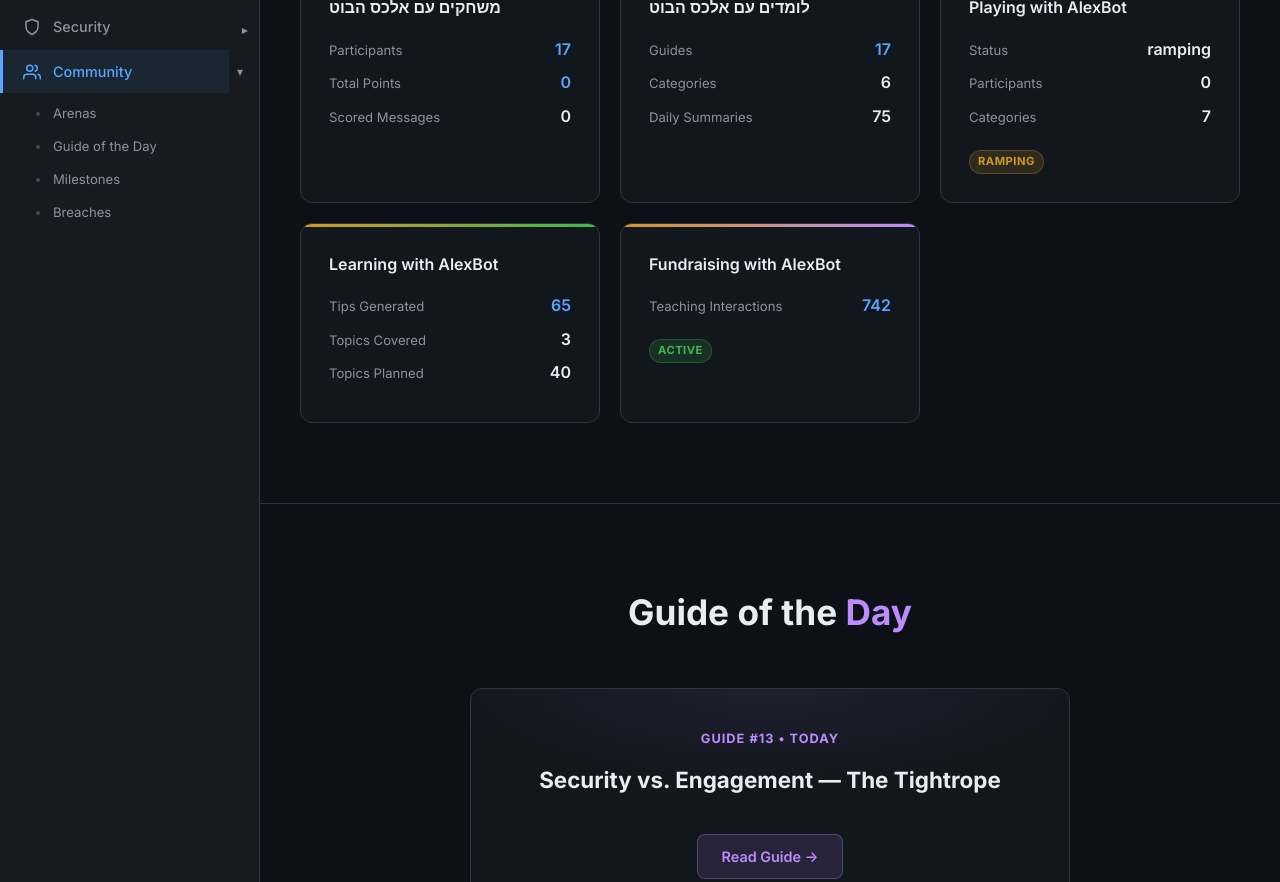
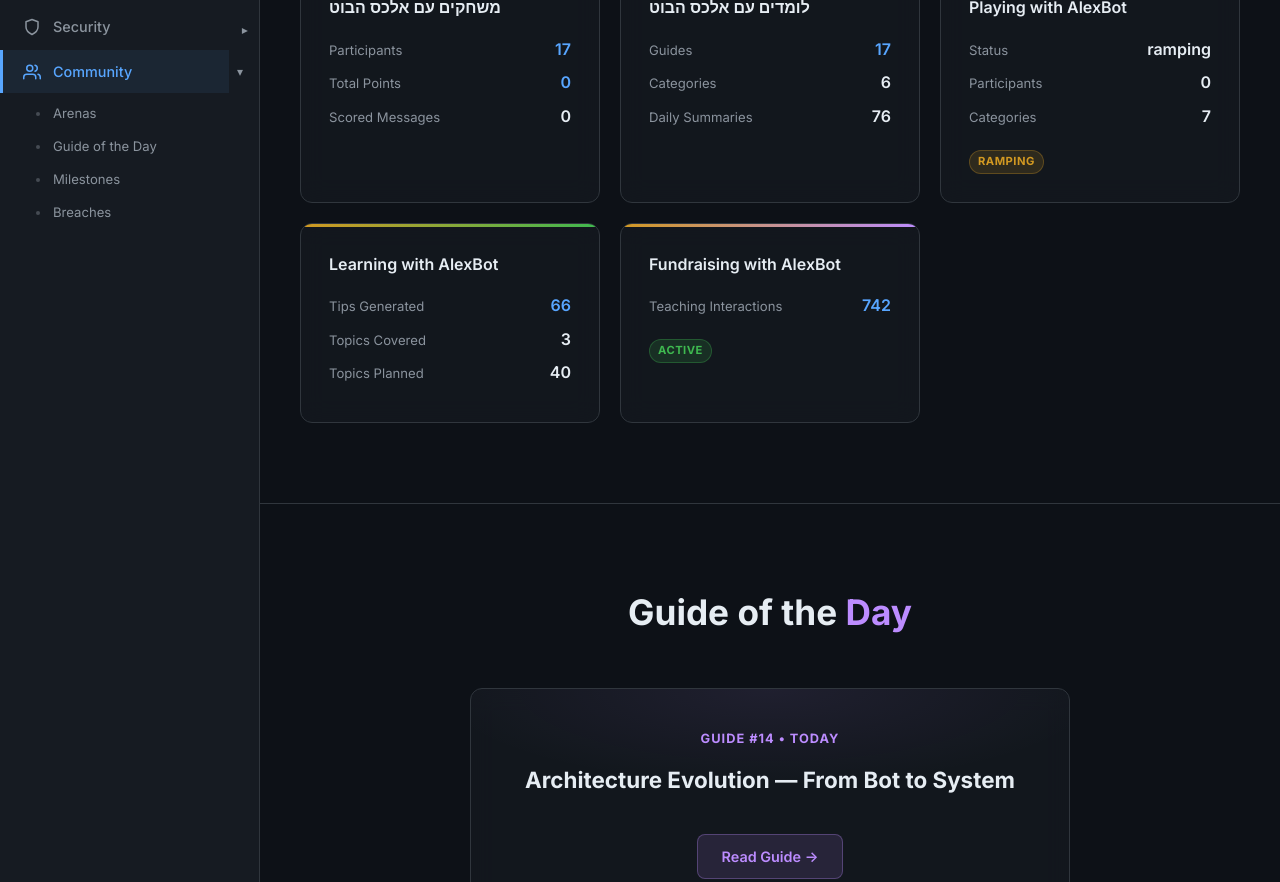
Before and after one commit to alexliv1234/alexbot-public, a Jekyll site: the page built from docs/community.html, in a window 1280 px wide and 1400 px high, scrolled down 450 px. Shown: the part 154-1036 px from the top of the window. Built offline with Jekyll 4.4.1, drawn with Linux system fonts in a browser that asks for light colours; some of the changed text lies outside the part shown.

Commit message:
📊 Auto-update community stats (2026-05-21_05-00)
Hebrew Playing: 17 players /  pts
Guides: 17 published | International: 0 playing

```diff
--- a/docs/assets/groups-data.json
+++ b/docs/assets/groups-data.json
@@ -1,6 +1,6 @@
 {
-  "lastUpdated": "2026-05-20",
-  "timestamp": "2026-05-20T17:01Z",
+  "lastUpdated": "2026-05-21",
+  "timestamp": "2026-05-21T02:00Z",
   "hebrewPlaying": {
     "name": "משחקים עם אלכס הבוט",
     "participants": 17,
@@ -12,7 +12,7 @@
     "name": "לומדים עם אלכס הבוט",
     "guides": 17,
     "categories": 6,
-    "dailySummaries": 75,
+    "dailySummaries": 76,
     "qaExchanges": 3
   },
   "intlPlaying": {
@@ -23,7 +23,7 @@
   },
   "intlLearning": {
     "name": "Learning with AlexBot",
-    "tipsGenerated": 65,
+    "tipsGenerated": 66,
     "topicsCovered": 3,
     "topicsPlanned": 40,
     "deliveryFailures": 2
@@ -53,9 +53,9 @@
     }
   ],
   "guideOfTheDay": {
-    "num": 13,
-    "title": "Security vs. Engagement — The Tightrope",
-    "slug": "13-security-vs-engagement-balance"
+    "num": 14,
+    "title": "Architecture Evolution — From Bot to System",
+    "slug": "14-architecture-evolution"
   },
   "communityMilestones": [
     {
```
